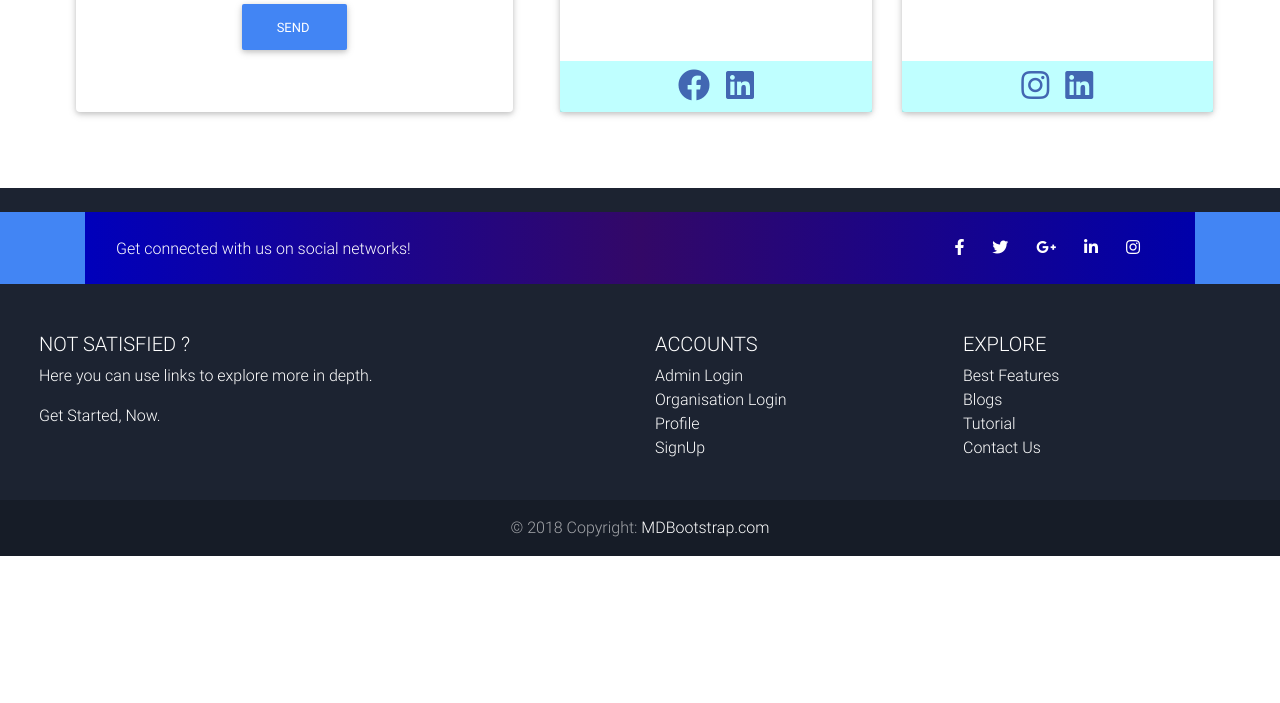
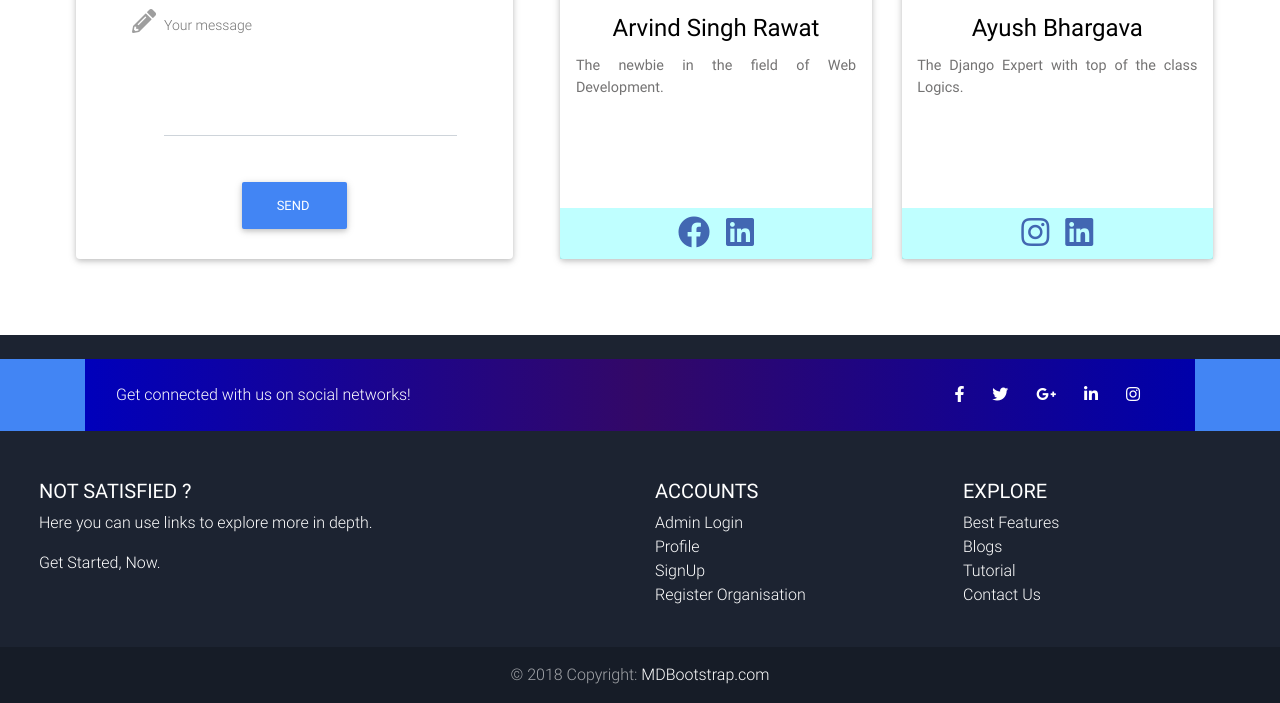
Before and after one commit to ArvindSinghRawat/EQuiz, a Django app: template EQuiz/templates/EQuiz/main.html in a window 1280 px wide. Shown: the part 3951-4654 px from the top of the page. Before the commit the page ends 4507 px from the top, so only its background shows below. Run offline with Django 3.2, Linux system fonts and the light colour scheme; the template is opened without the code that fills it, so the values that code supplies are empty; some libraries are stand-ins or nearby versions.

Commit message:
Improved Responsiveness
Removed Redundant Padding for small devices

Co-Authored-By: Arvind Singh Rawat <arvindsinghrawat@users.noreply.github.com>

```diff
--- a/EQuiz/static/css/style.css
+++ b/EQuiz/static/css/style.css
@@ -111,8 +111,7 @@ body {
     background-position: right;
 }
 
-
-
+/* Added Custom MDB scrollbars */
 
 .scrollbar {
     height: 100vh;
--- a/EQuiz/templates/EQuiz/base.html
+++ b/EQuiz/templates/EQuiz/base.html
@@ -172,10 +172,12 @@
                 <div class="row">
 
                     <!-- Grid column -->
-                    <div class="col-md-6 mt-md-0 mt-3">
+                    <div class="col-md-6 mb-2 mb-md-0">
 
                         <!-- Content -->
-                        <h5 class="text-uppercase">Not Satisfied ?</h5>
+                        <h5 class="text-uppercase h5-responsive">
+                            <strong>Not Satisfied ?</strong>
+                        </h5>
                         <p>Here you can use links to explore more in depth.</p>
                         <p>Get Started, Now.</p>
 
@@ -185,34 +187,40 @@
                     <hr class="clearfix w-100 d-md-none pb-3">
 
                     <!-- Grid column -->
-                    <div class="col-md-3 mb-md-0 mb-3">
+                    <div class="col-md-3 mb-2 mb-md-0">
 
                         <!-- Links -->
-                        <h5 class="text-uppercase">Accounts</h5>
+                        <h5 class="text-uppercase h5-responsive">
+                            <strong>Accounts</strong>
+                        </h5>
 
                         <ul class="list-unstyled">
                             <li>
-                                <a href="#!">Admin Login</a>
-                            </li>
-                            <li>
-                                <a href="#!">Organisation Login</a>
+                                <a href="/Users/admin_signin">Admin Login</a>
                             </li>
                             <li>
                                 <a href="#!">Profile</a>
                             </li>
                             <li>
-                                <a href="#!">SignUp</a>
+                                <a href="/Users/register">SignUp</a>
+                            </li>
+                            <li>
+                                <a href="/Users/reg_org">Register Organisation</a>
                             </li>
                         </ul>
 
                     </div>
                     <!-- Grid column -->
 
+                    <hr class="clearfix w-100 d-md-none pb-3">
+
                     <!-- Grid column -->
-                    <div class="col-md-3 mb-md-0 mb-3">
+                    <div class="col-md-3 mb-2 mb-md-0">
 
                         <!-- Links -->
-                        <h5 class="text-uppercase">Explore</h5>
+                        <h5 class="text-uppercase h5-responsive">
+                            <strong>Explore</strong>
+                        </h5>
 
                         <ul class="list-unstyled">
                             <li>
--- a/EQuiz/templates/EQuiz/main.html
+++ b/EQuiz/templates/EQuiz/main.html
@@ -47,7 +47,7 @@
 
             <div class="row d-flex justify-content-center">
 
-                <div class="col-md-6 d-sm-none d-md-flex">
+                <div class="col-md-6 d-none d-md-flex">
                     <div class="view align-self-center">
                         <img src="{% static 'img/bg/Front.png' %}"
                             class="img-fluid" alt="smaple image">
@@ -76,7 +76,7 @@
     </div>
     <!--/.Mask-->
 
-    <div class="container-fluid black-text p-5">
+    <div class="container-fluid black-text py-5 px-1 px-md-5">
 
         <!--Section: Getting Started -->
         <section id="sec_get_started" class="text-center">
@@ -113,11 +113,13 @@
                         time.</p>
                     <div class="row">
                         <div class="col-sm-12 col-lg-6">
-                            <a href="#" class="btn btn-primary btn-md white-text w-100"
+                            <a href="/Users/reg_org"
+                                class="btn btn-primary btn-md white-text w-100"
                                 title="Signup Organisation">Organisation</a>
                         </div>
                         <div class="col-sm-12 col-lg-6">
-                            <a href="#" class="btn btn-primary btn-md white-text  w-100" title="Signup Admin">Admin</a>
+                            <a href="/Users/register"
+                                class="btn btn-primary btn-md white-text  w-100" title="Signup Admin">Admin</a>
                         </div>
                     </div>
                 </div>
@@ -285,9 +287,9 @@
                                                                 </h3>
                                                             </div>
                                                             <div class="flex-grow-1 p-3 w-100">
-                                                                <i class="fas fa-quote-left fa-pull-left"></i>
-                                                                Content Text
-                                                                <i class="fas fa-quote-right fa-pull-right"></i>
+                                                                <i class="fas fa-quote-left fa-pull-left pr-1"></i>
+                                                                Long Content Text <br>asdfaksdfkajsndfj ansjdfnaksjdnfakjsdnfakjsdnfkjansdfl n faljsndjs ja nsdj nanna kjsnfa sf askdfaks dfnsasdjfb aksdf fna skfsakdnfa ksdf kasdfksaf ksdfasdf aksdf asdfk k asdf adsfasd fkasdfaksdfaks dfkasdfaskdf sdfk as
+                                                                <i class="fas fa-quote-right fa-pull-right pl-1"></i>
                                                             </div>
                                                             <div class="align-self-end p-3 w-100">
                                                                 Footer Text
@@ -394,7 +396,7 @@
                 <!--Grid column-->
                 <div class="col-lg-5 col-md-12 px-4 pb-4">
                     <!-- Form contact -->
-                    <form class="p-5 grey-text card mx-1 mb-1 p-1">
+                    <form class="grey-text card mx-1 mb-1 px-2 py-3 pt-5 px-md-5">
 
                         <div class="md-form form-sm m-2"> <i class="fas fa-user prefix"></i>
                             <input type="text" id="form3" class="form-control form-control-sm">
```
Also changed, not shown: DjangoProject/settingsoriginal.exec.py (added, +134 -0 lines), QuizAdmin/templates/QuizAdmin/base.html (+11 -7 lines).
